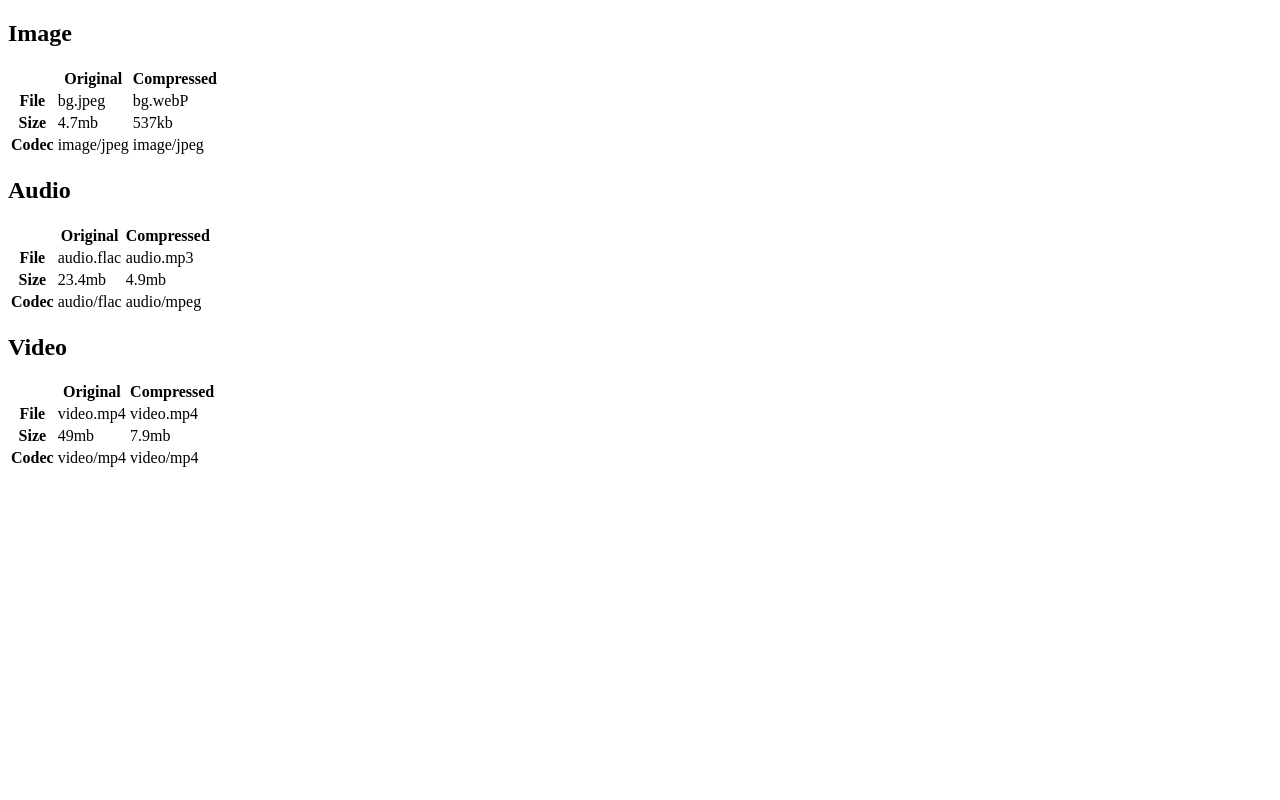
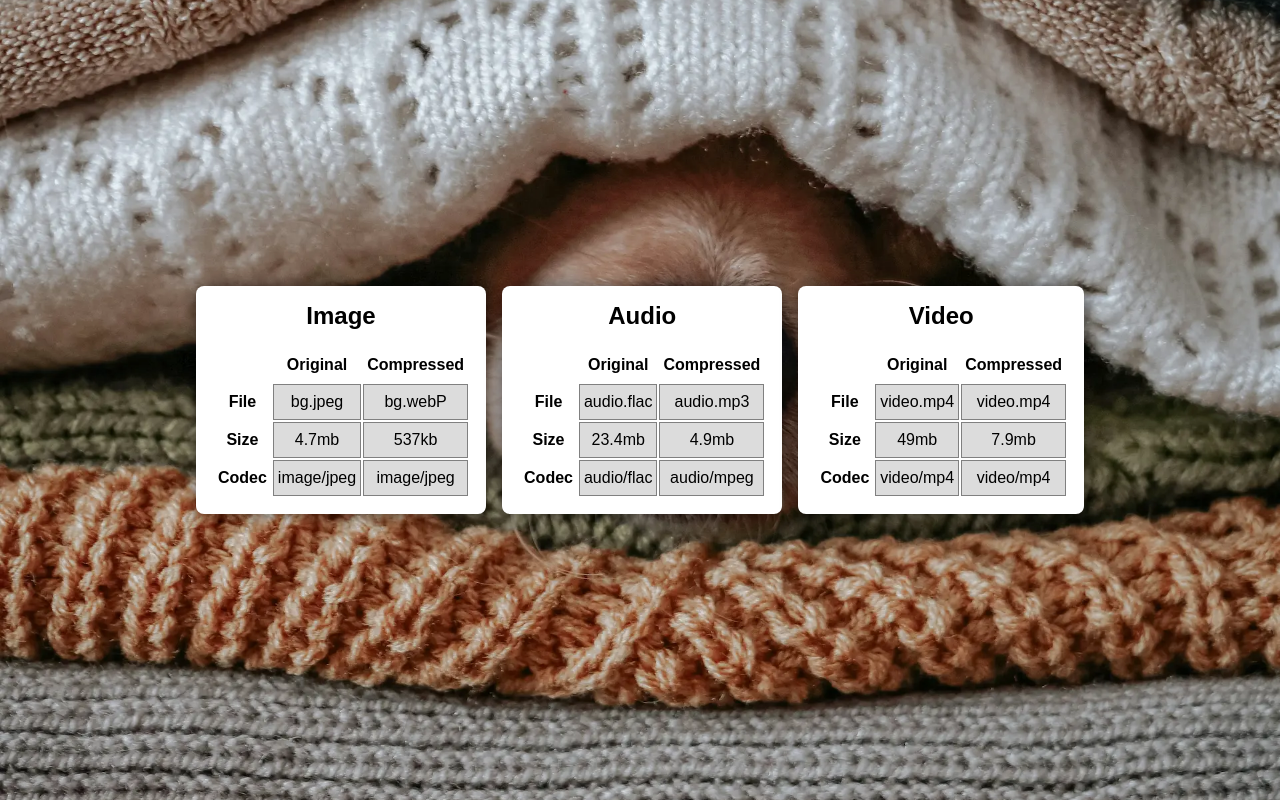
Before and after one commit to dodantenneoshini/w8, a plain HTML site: page index.html in a window 1280 px wide. Drawn offline with Linux system fonts and the light colour scheme; the site is published under a folder, as on GitHub Pages, so addresses that start at the root find nothing.

Commit message:
fixed styles

```diff
--- a/index.html
+++ b/index.html
@@ -6,7 +6,7 @@
     <meta name="viewport" content="width=device-width, initial-scale=1.0">
     <title>Week 08</title>
 
-    <link rel="stylesheet" href="/styles/style.css">
+    <link rel="stylesheet" href="./styles/style.css">
 </head>
 <body>
 
--- a/styles/style.css
+++ b/styles/style.css
@@ -20,7 +20,7 @@ main {
 
 
 
-    background-image: url(/images/bg.webp);    /* FIX: Image URL */
+    background-image: url(../images/bg.webp);    /* FIX: Image URL */
 }
 
 main > section {
```
